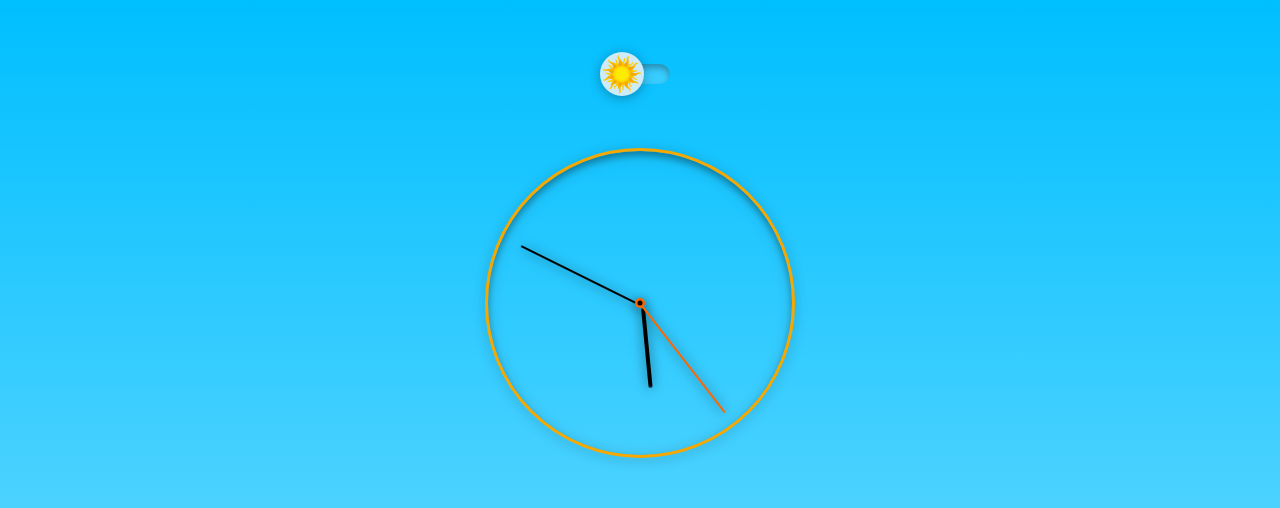
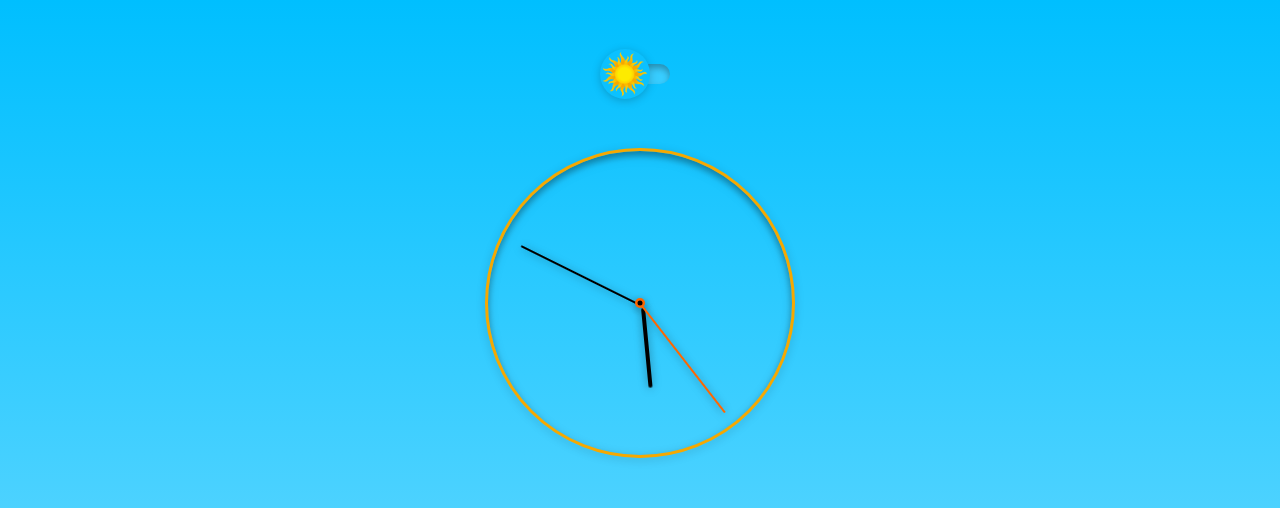
Before and after one commit to Peter-Easterbrook/utilityApp2023, a plain HTML site: page index.html in a window 1280 px wide. Shown: the top 508 px of the page. Drawn offline with nearby package versions, Linux system fonts and the light colour scheme.

Commit message:
Corrects height of weather

```diff
--- a/clock.css
+++ b/clock.css
@@ -6,7 +6,7 @@
   --input-toggle: #00bfff;
   --input-location: #38cdff;
   --border-color: #0083ae;
-  --drop-shadow: drop-shadow(0 2px 6px rgba(0, 0, 0, 0.3));
+  --drop-shadow: drop-shadow(0 2px 4px rgba(0, 0, 0, 0.2));
   --transition-in: all 0.2s ease-out;
   --transition-out: all 0.2s ease-in;
   --text-shadow: 0 2px 6px rgba(0, 0, 0, 0.4);
@@ -119,17 +119,17 @@ main {
 .slider:before {
   position: absolute;
   content: '';
-  height: 44px;
-  width: 44px;
+  height: 50px;
+  width: 50px;
   left: -10px;
   bottom: 4px;
   top: 0;
   bottom: 0;
   margin: auto 0;
-  background: #cfebf9 url('sun1.png') no-repeat center;
+  background: #0bc1ff url('sun1.png') no-repeat center;
   background-size: contain;
   filter: var(--drop-shadow);
-  transition: var(--transition-out);
+  transition: var(--transition-in);
 }
 
 input:checked + .slider {
--- a/pages/contact/contact.css
+++ b/pages/contact/contact.css
@@ -146,17 +146,17 @@ a {
 .slider:before {
   position: absolute;
   content: '';
-  height: 44px;
-  width: 44px;
+  height: 50px;
+  width: 50px;
   left: -10px;
   bottom: 4px;
   top: 0;
   bottom: 0;
   margin: auto 0;
-  background: #cfebf9 url('sun1.png') no-repeat center;
+  background: #0bc1ff url('sun1.png') no-repeat center;
   background-size: contain;
   filter: var(--drop-shadow);
-  transition: var(--transition);
+  transition: var(--transition-in);
 }
 
 input:checked + .slider {
--- a/pages/todo/todo.css
+++ b/pages/todo/todo.css
@@ -9,7 +9,7 @@
   --drop-shadow: drop-shadow(0 2px 6px rgba(0, 0, 0, 0.3));
   --transition-in: all 0.2s ease-out;
   --transition-out: all 0.2s ease-in;
-  --text-shadow: 0 2px 6px rgba(0, 0, 0, 0.4);
+  --text-shadow: 0 2px 4px rgba(0, 0, 0, 0.2);
   --box-shadow-inset: inset 0 4px 6px rgba(0, 0, 0, 0.3);
   --inset-shadow: inset 0 4px 8px rgba(0, 0, 0, 0.4);
   --border: 1px solid #7cb8f5;
@@ -195,14 +195,14 @@ input::placeholder {
 .slider:before {
   position: absolute;
   content: '';
-  height: 44px;
-  width: 44px;
+  height: 50px;
+  width: 50px;
   left: -10px;
   bottom: 4px;
   top: 0;
   bottom: 0;
   margin: auto 0;
-  background: #cfebf9 url('sun1.png') no-repeat center;
+  background: #0bc1ff url('sun1.png') no-repeat center;
   background-size: contain;
   filter: var(--drop-shadow);
   transition: var(--transition-in);
--- a/pages/weather/weather.css
+++ b/pages/weather/weather.css
@@ -10,7 +10,7 @@
   --drop-shadow: drop-shadow(0 2px 4px rgba(0, 0, 0, 0.2));
   --transition-in: all 0.2s ease-out;
   --transition-out: all 0.2s ease-in;
-  --text-shadow: 0 2px 6px rgba(0, 0, 0, 0.4);
+  --text-shadow: 0 2px 4px rgba(0, 0, 0, 0.2);
   --box-shadow-inset: inset 0 4px 6px rgba(0, 0, 0, 0.3);
   --inset-shadow: inset 0 4px 8px rgba(0, 0, 0, 0.4);
   --border: 1px solid #7cb8f5;
@@ -60,9 +60,6 @@ body {
     opacity: 1;
   }
 }
-html::-webkit-scrollbar {
-  display: none;
-}
 
 /* MobileFirst ************ */
 
@@ -70,7 +67,7 @@ html::-webkit-scrollbar {
   outline: none;
 } */
 main {
-  height: 100vh;
+  min-height: 100vh;
   display: flex;
   flex-direction: column;
   text-align: center;
```
